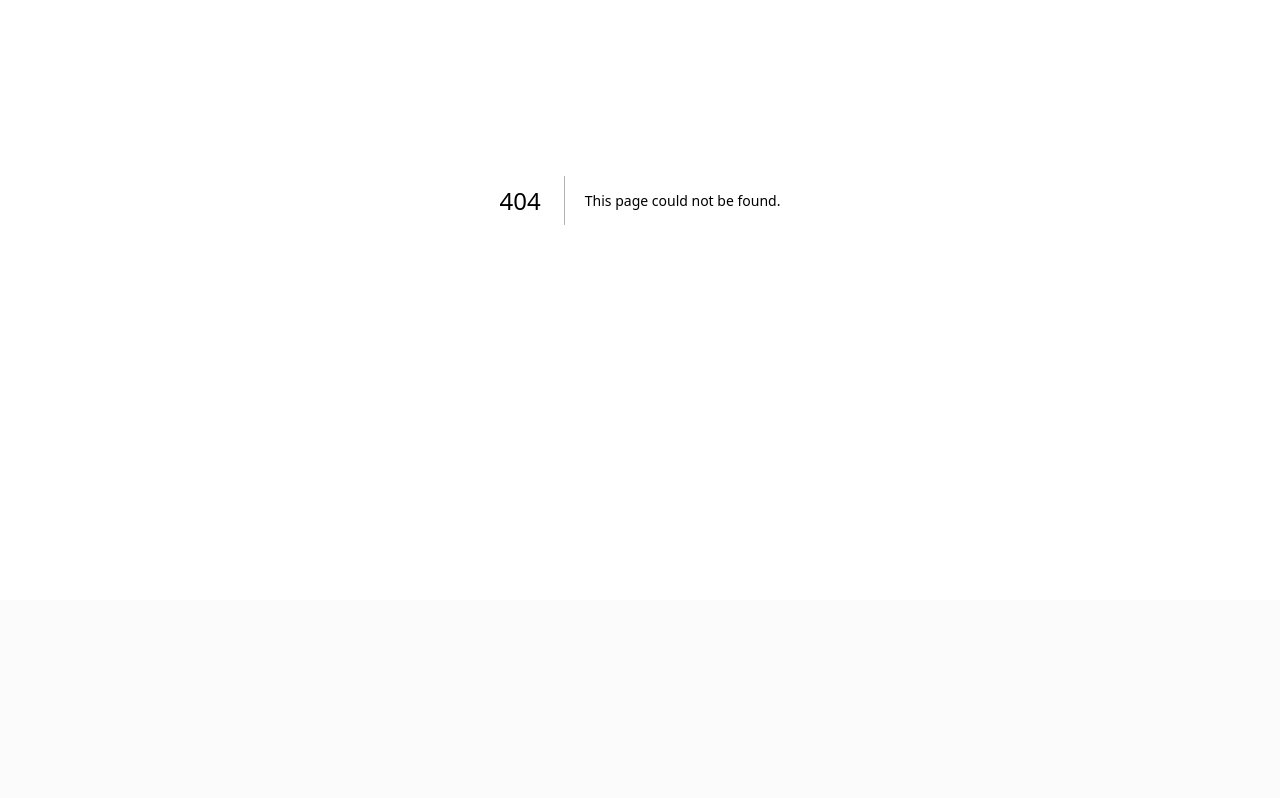
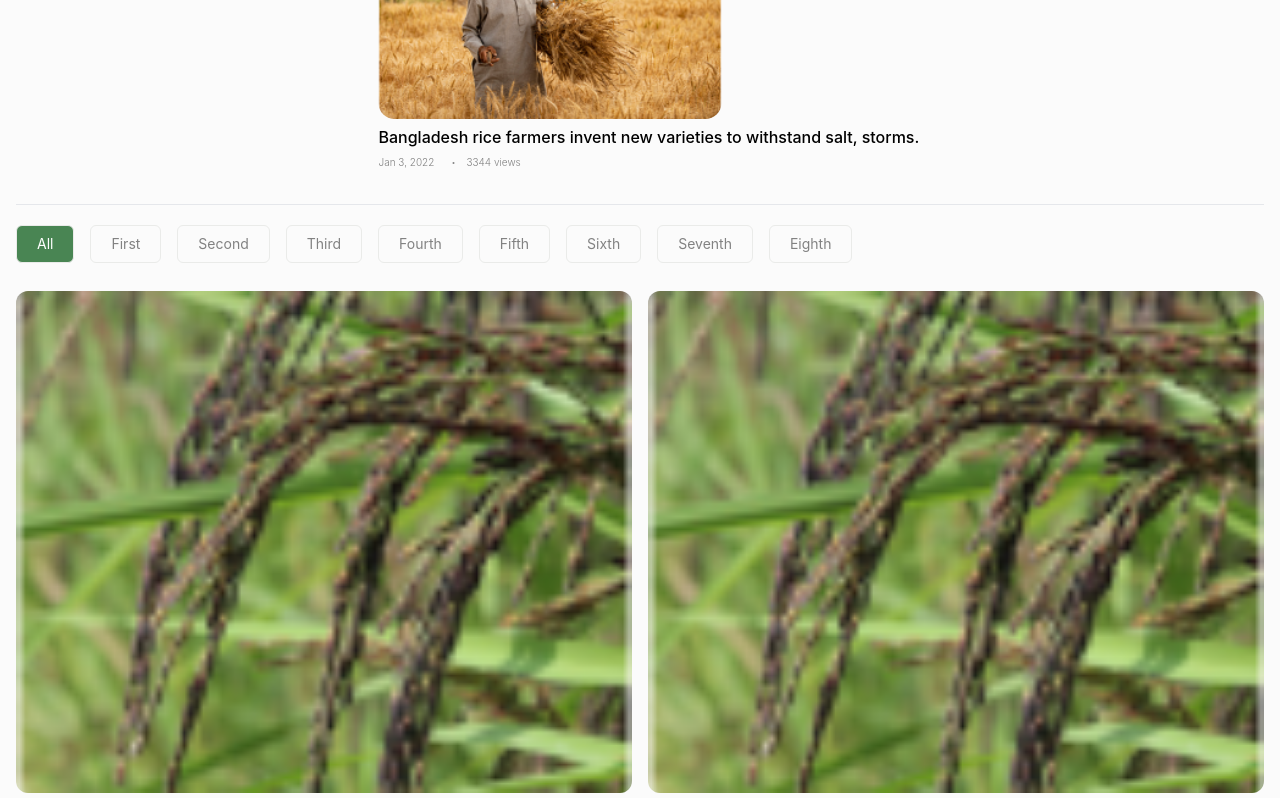
Before and after one commit to masudrana2779/agro-pwa, a Next.js app: page /blog1 in a window 1280 px wide. Before the commit this address had no page. Shown: the part 200-998 px from the top of the page. Before the commit the page ends 800 px from the top, so only its background shows below. Built offline with nearby package versions, Linux system fonts and the light colour scheme.

Commit message:
blog grid design done

```diff
--- a/components/common/TabMenu/index.tsx
+++ b/components/common/TabMenu/index.tsx
@@ -1,6 +1,10 @@
 import Image from "next/image";
 
-const TabMenuComponent = () => {
+type TabMenuComponentProps = {
+  grid?: boolean;
+};
+
+const TabMenuComponent = ({ grid }: TabMenuComponentProps) => {
   const menus = [
     "all",
     "first",
@@ -28,18 +32,19 @@ const TabMenuComponent = () => {
                 </li>
               ))}
           </ul>
-          <div className="pt-2">
-            {[1,1,1,1,1,1,1].map((i:number)=><div key={i} className="mb-4">
-              <div className="flex space-x-3">
+          <div className={`${grid ? "grid grid-cols-2 pt-2 gap-4" : "pt-2"}`}>
+            {[1, 1, 1, 1, 1, 1, 1].map((i: number) => (
+              <div key={i} className="mb-4">
+                <div className={`${grid ? "" : "flex space-x-3"}`}>
                   <div className="">
-                  <div className="flex w-24">
+                    <div className={`flex ${grid ? " w-full" : "w-24"}`}>
                       <Image
                         src={"/assets/images/qa-1.png"}
-                      width={97}
-                      height={79}
+                        width={`${grid ? 156 : 97}`}
+                        height={`${grid ? 191 : 79}`}
                         alt="banner"
                         placeholder="blur"
-                      className="rounded-xl"
+                        className="rounded-xl w-full"
                         blurDataURL={`${"/assets/images/qa-1.png"}`}
                       />
                     </div>
@@ -47,8 +52,8 @@ const TabMenuComponent = () => {
                   <div className="">
                     <div className="pt-1">
                       <div className="text-sm leading-[18px] font-medium text-black mb-2">
-                      Bangladesh rice farmers invent new varieties to withstand
-                      salt, storms.
+                        Bangladesh rice farmers invent new varieties to
+                        withstand salt, storms.
                       </div>
                       <ul className="flex">
                         <li className="inline-block text-[10px] font-light text-custom_gray-300 before:w-[2px] before:h-[2px] before:rounded-full before:bg-custom_gray-300 before::content-[''] before:top-[50%] before:-right-5 relative before:absolute mx-4 first:ml-0 last:before:hidden">
@@ -61,7 +66,8 @@ const TabMenuComponent = () => {
                     </div>
                   </div>
                 </div>
-            </div>)}
+              </div>
+            ))}
           </div>
         </div>
       </div>
--- /dev/null
+++ b/pages/blog1.tsx
@@ -0,0 +1,20 @@
+import InnerHeaderComponent from "../components/common/InnerHeader";
+import InnerSliderComponent from "../components/common/InnerSlider";
+import TabMenuComponent from "../components/common/TabMenu";
+import Layout from "../components/Layouts";
+
+const BlogPage = () => {
+  return (
+    <>
+      <Layout title="Blog">
+        <>
+          <InnerHeaderComponent />
+          <InnerSliderComponent />
+          <TabMenuComponent grid />
+        </>
+      </Layout>
+    </>
+  );
+};
+
+export default BlogPage;
```
Lines whose indentation alone changed are shown as unchanged.
